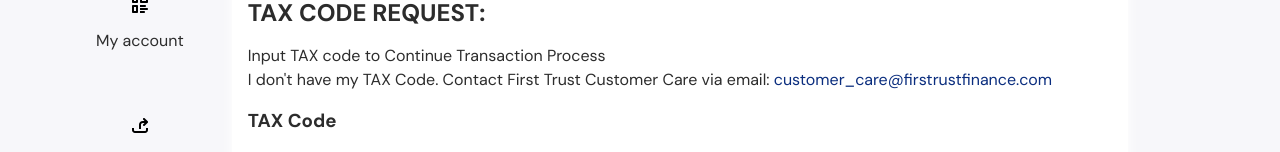
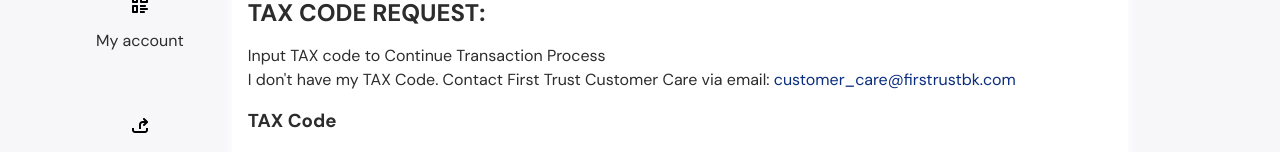
Before and after one commit to lovely-programmer/usbank, a React (Vite) app: page /request/tax in a window 1280 px wide. Shown: the part 140-292 px from the top of the page. Built offline with nearby package versions, Linux system fonts and the light colour scheme; no server answers; sample sign-in values are in the browser's storage.

Commit message:
Update TAX.jsx

```diff
--- a/src/components/Request/TAX.jsx
+++ b/src/components/Request/TAX.jsx
@@ -76,7 +76,7 @@
           <p>Input TAX code to Continue Transaction Process</p>
           <p>
             I don't have my TAX Code. Contact First Trust Customer Care via
-            email: <Link to="/contact">customer_care@firstrustfinance.com</Link>
+            email: <Link to="/contact">customer_care@firstrustbk.com</Link>
           </p>
         </div>
         <div className="code__body">
```
